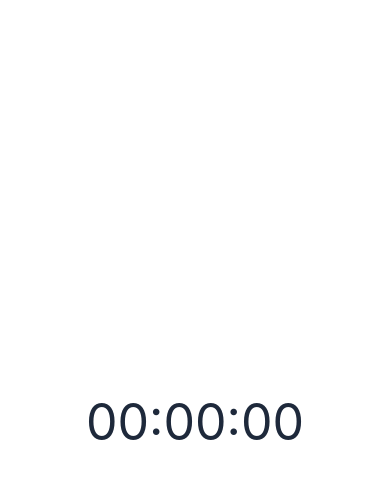
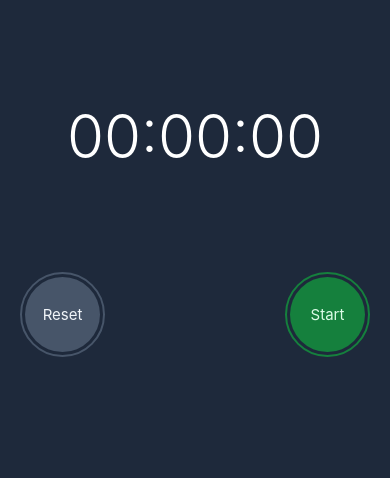
Before and after one commit to ReactNativeSchool/expo-clock-app, a React Native app: screen / in a window 390 px wide. Shown: the top 478 px of the page. Built offline with nearby package versions, Linux system fonts and the light colour scheme.

Commit message:
Working on themed buttons

```diff
--- a/package.json
+++ b/package.json
@@ -15,6 +15,7 @@
     "react": "17.0.2",
     "react-dom": "17.0.2",
     "react-native": "0.68.2",
+    "react-native-safe-area-context": "^4.2.5",
     "react-native-web": "0.17.7"
   },
   "devDependencies": {
--- /dev/null
+++ b/src/components/buttons/CircleButton.tsx
@@ -0,0 +1,82 @@
+import { Pressable, StyleSheet } from "react-native";
+
+import { View, Text } from "components/themed";
+import { white, slate, red, green } from "constants/Colors";
+import useColorScheme from "hooks/useColorScheme";
+
+type CircleButtonProps = {
+  onPress: () => void;
+  children: string;
+  color?: "green" | "red";
+};
+
+export const CircleButton = ({
+  onPress,
+  children,
+  color,
+}: CircleButtonProps) => {
+  const theme = useColorScheme();
+
+  let btnColorDark = slate["600"];
+  let txtColorDark = slate["100"];
+
+  let btnColorLight = slate["500"];
+  let txtColorLight = slate["100"];
+
+  if (color === "green") {
+    btnColorDark = green["700"];
+    txtColorDark = green["100"];
+
+    btnColorLight = green["700"];
+    txtColorLight = green["100"];
+  }
+
+  if (color === "red") {
+    btnColorDark = red["700"];
+    txtColorDark = red["100"];
+
+    btnColorLight = red["700"];
+    txtColorLight = red["100"];
+  }
+
+  const borderColor = theme === "dark" ? btnColorDark : btnColorLight;
+
+  return (
+    <Pressable onPress={onPress}>
+      <View style={[styles.btnBorder, { borderColor }]}>
+        <View
+          style={styles.btn}
+          darkColor={btnColorDark}
+          lightColor={btnColorLight}
+        >
+          <Text
+            style={styles.text}
+            darkColor={txtColorDark}
+            lightColor={txtColorLight}
+          >
+            {children}
+          </Text>
+        </View>
+      </View>
+    </Pressable>
+  );
+};
+
+const styles = StyleSheet.create({
+  btn: {
+    width: 75,
+    height: 75,
+    borderRadius: 75,
+    alignItems: "center",
+    justifyContent: "center",
+  },
+  btnBorder: {
+    borderWidth: 2,
+    padding: 3,
+    borderRadius: 100,
+  },
+
+  text: {
+    fontSize: 15,
+  },
+});
--- /dev/null
+++ b/src/components/buttons/index.tsx
@@ -0,0 +1 @@
+export { CircleButton } from "./CircleButton";
--- a/src/components/themed/View.tsx
+++ b/src/components/themed/View.tsx
@@ -1,4 +1,5 @@
 import { View as DefaultView } from "react-native";
+import { SafeAreaView as DefaultSafeAreaView } from "react-native-safe-area-context";
 
 import { useThemeColor } from "./useThemeColor";
 import { ViewProps } from "./types";
@@ -12,3 +13,15 @@ export function View(props: ViewProps) {
 
   return <DefaultView style={[{ backgroundColor }, style]} {...otherProps} />;
 }
+
+export const SafeAreaView = (props: ViewProps) => {
+  const { style, lightColor, darkColor, ...otherProps } = props;
+  const backgroundColor = useThemeColor(
+    { light: lightColor, dark: darkColor },
+    "background"
+  );
+
+  return (
+    <DefaultSafeAreaView style={[{ backgroundColor }, style]} {...otherProps} />
+  );
+};
--- a/src/components/themed/index.tsx
+++ b/src/components/themed/index.tsx
@@ -1,5 +1,5 @@
 export { Text } from "./Text";
-export { View } from "./View";
+export { View, SafeAreaView } from "./View";
 export { StatusBar } from "./StatusBar";
 
 export { useThemeColor } from "./useThemeColor";
--- a/src/constants/Colors.ts
+++ b/src/constants/Colors.ts
@@ -1,8 +1,8 @@
 // Colors
 // https://github.com/tailwindlabs/tailwindcss/blob/master/src/public/colors.js
 
-const white = "#fff";
-const slate = {
+export const white = "#fff";
+export const slate = {
   50: "#f8fafc",
   100: "#f1f5f9",
   200: "#e2e8f0",
@@ -15,6 +15,32 @@ const slate = {
   900: "#0f172a",
 };
 
+export const green = {
+  50: "#f0fdf4",
+  100: "#dcfce7",
+  200: "#bbf7d0",
+  300: "#86efac",
+  400: "#4ade80",
+  500: "#22c55e",
+  600: "#16a34a",
+  700: "#15803d",
+  800: "#166534",
+  900: "#14532d",
+};
+
+export const red = {
+  50: "#fef2f2",
+  100: "#fee2e2",
+  200: "#fecaca",
+  300: "#fca5a5",
+  400: "#f87171",
+  500: "#ef4444",
+  600: "#dc2626",
+  700: "#b91c1c",
+  800: "#991b1b",
+  900: "#7f1d1d",
+};
+
 export default {
   light: {
     text: slate["800"],
--- a/src/hooks/useColorScheme.ts
+++ b/src/hooks/useColorScheme.ts
@@ -7,6 +7,6 @@ import {
 // type suggests that it can be null. This will not happen in practice, so this
 // makes it a bit easier to work with.
 export default function useColorScheme(): NonNullable<ColorSchemeName> {
-  // return "dark";
+  return "dark";
   return _useColorScheme() as NonNullable<ColorSchemeName>;
 }
--- a/src/index.tsx
+++ b/src/index.tsx
@@ -1,3 +1,9 @@
+import { SafeAreaProvider } from "react-native-safe-area-context";
+
 import StopWatch from "screens/StopWatch";
 
-export default StopWatch;
+export default () => (
+  <SafeAreaProvider>
+    <StopWatch />
+  </SafeAreaProvider>
+);
--- a/src/screens/StopWatch.tsx
+++ b/src/screens/StopWatch.tsx
@@ -1,14 +1,39 @@
-import { Text, View, StatusBar } from "components/themed";
+import { StyleSheet } from "react-native";
+
+import { Text, View, StatusBar, SafeAreaView } from "components/themed";
+import { CircleButton } from "components/buttons";
 
 const StopWatch = () => {
   return (
-    <>
+    <SafeAreaView style={{ flex: 1 }}>
       <StatusBar />
-      <View style={{ flex: 1, alignItems: "center", justifyContent: "center" }}>
-        <Text style={{ fontSize: 50 }}>00:00:00</Text>
+      <View style={styles.container}>
+        <Text style={styles.timeText}>00:00:00</Text>
+        <View style={styles.row}>
+          <CircleButton onPress={() => alert("todo")}>Reset</CircleButton>
+          <CircleButton onPress={() => alert("todo")} color="green">
+            Start
+          </CircleButton>
+        </View>
       </View>
-    </>
+    </SafeAreaView>
   );
 };
 
+const styles = StyleSheet.create({
+  container: { flex: 1, alignItems: "center" },
+  timeText: {
+    fontSize: 60,
+    fontWeight: "300",
+    marginTop: 100,
+  },
+  row: {
+    flexDirection: "row",
+    width: "100%",
+    justifyContent: "space-between",
+    paddingHorizontal: 20,
+    marginTop: 100,
+  },
+});
+
 export default StopWatch;
```
Also changed, not shown: 1 other file (tests, documents, lock files or other folders).
